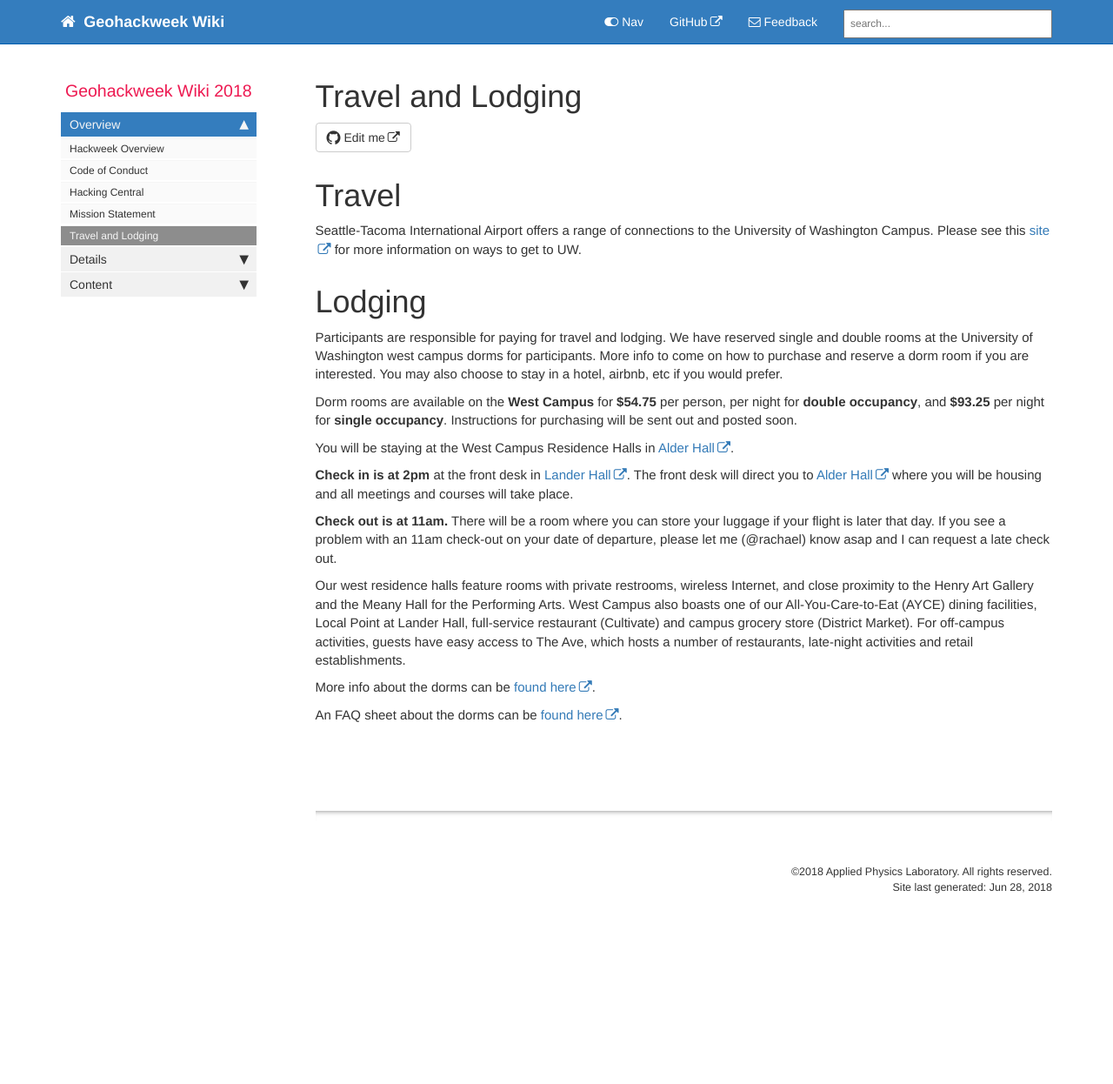
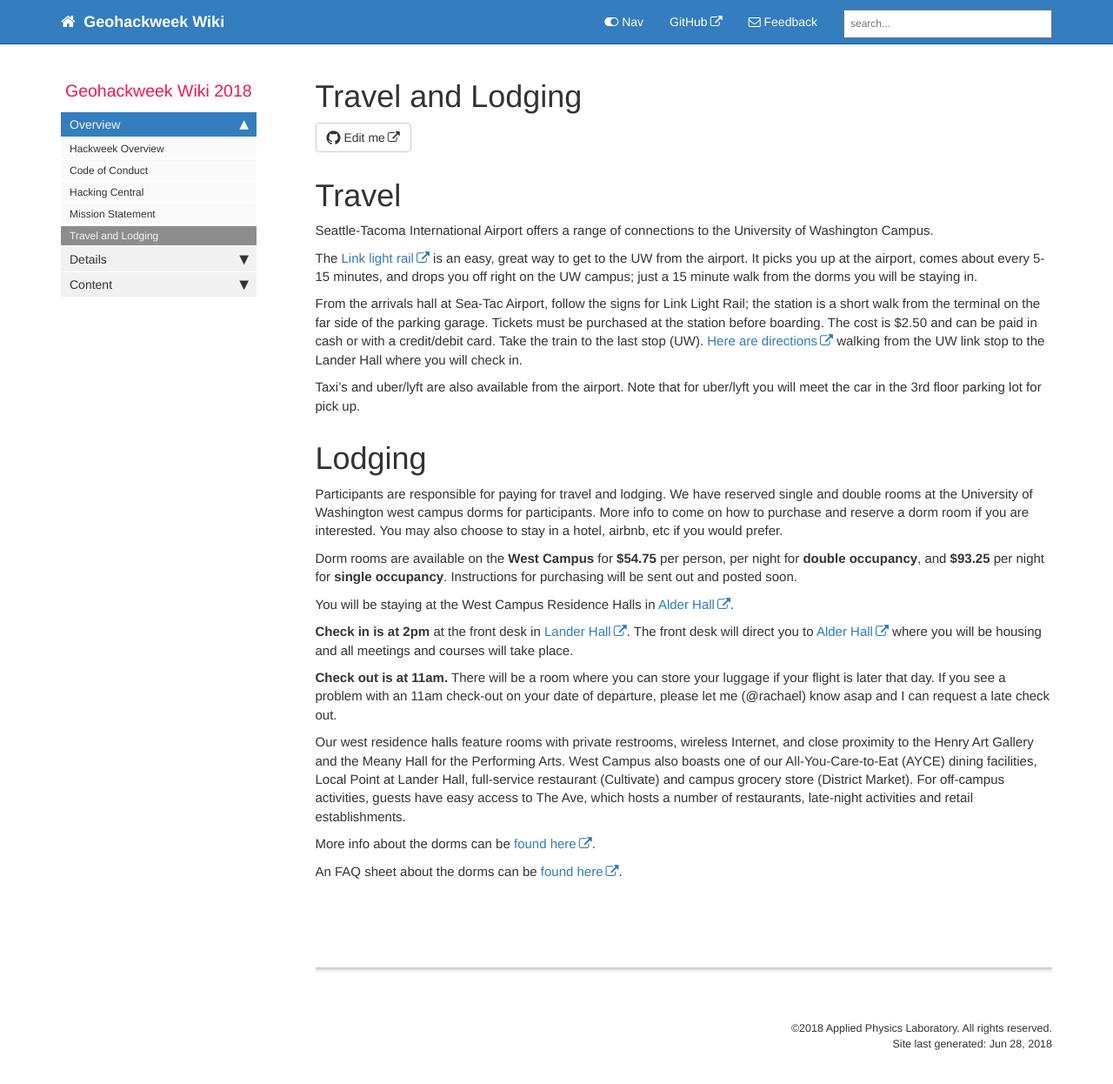
Before and after one commit to waterhackweek/wiki, a Jekyll site: the page built from pages/travel_and_lodging.md, in a window 1280 px wide and 1260 px high. Shown: the top 1246 px of the window at 87% size. Built offline with Jekyll 4.4.1, drawn with Linux system fonts in a browser that asks for light colours; nearby versions of some CDN libraries; comment, search, counter and statistics services are not loaded.

Commit message:
Update travel_and_lodging.md

```diff
--- a/pages/travel_and_lodging.md
+++ b/pages/travel_and_lodging.md
@@ -10,7 +10,13 @@ The meeting will happen in the [Odegaard Undergraduate Library](https://www.goog
 
 # Travel
 
-Seattle-Tacoma International Airport offers a range of connections to the University of Washington Campus. Please see this [site](http://fyp.washington.edu/getting-started-at-the-university-of-washington/transportation-options/) for more information on ways to get to UW.
+Seattle-Tacoma International Airport offers a range of connections to the University of Washington Campus.
+
+The [Link light rail](https://www.soundtransit.org/Schedules/Link-light-rail) is an easy, great way to get to the UW from the airport. It picks you up at the airport, comes about every 5-15 minutes, and drops you off right on the UW campus; just a 15 minute walk from the dorms you will be staying in.
+
+From the arrivals hall at Sea-Tac Airport, follow the signs for Link Light Rail; the station is a short walk from the terminal on the far side of the parking garage. Tickets must be purchased at the station before boarding. The cost is $2.50 and can be paid in cash or with a credit/debit card. Take the train to the last stop (UW). [Here are directions](https://www.google.com/maps/dir/UW+%2F+Husky+Stadium+Link+Station,+Montlake+Boulevard+Northeast,+Seattle,+WA/Lander+Hall,+Northeast+Campus+Parkway,+Seattle,+WA/@47.6528701,-122.3174734,15z/data=!3m1!4b1!4m14!4m13!1m5!1m1!1s0x549014eca005d559:0x2a5b4b6f98dddc9c!2m2!1d-122.3037817!2d47.6498128!1m5!1m1!1s0x549014f3ba755af3:0x942b03c21f9cc45e!2m2!1d-122.3148976!2d47.655826!3e2) walking from the UW link stop to the Lander Hall where you will check in.
+
+Taxi’s and uber/lyft are also available from the airport. Note that for uber/lyft you will meet the car in the 3rd floor parking lot for pick up.
 
 # Lodging
 
```
